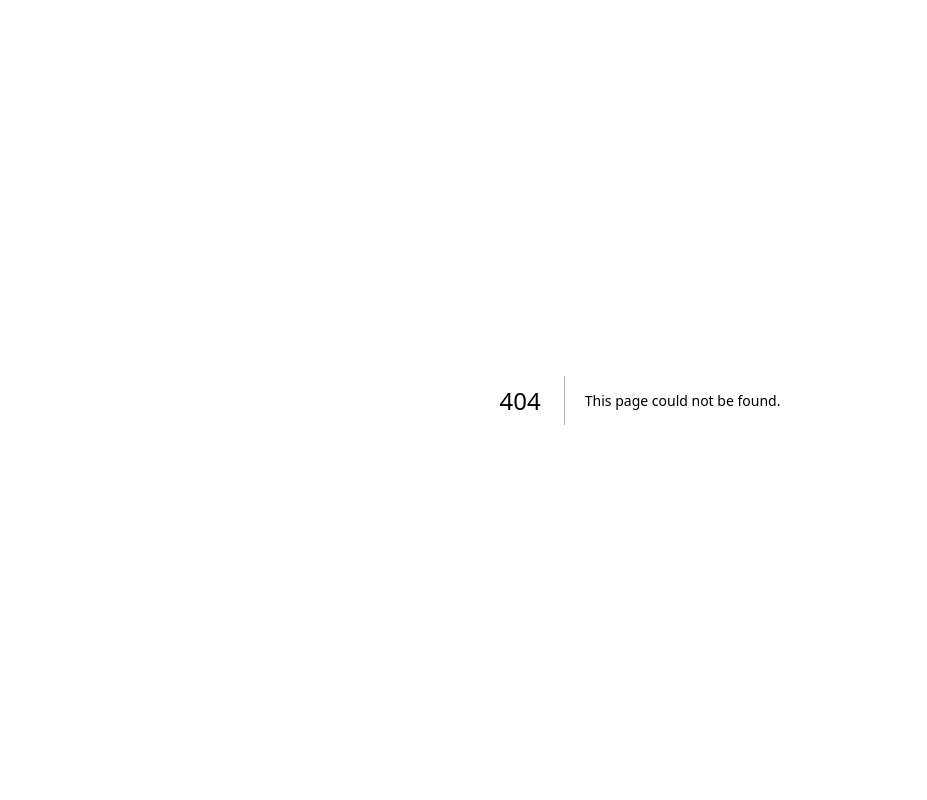
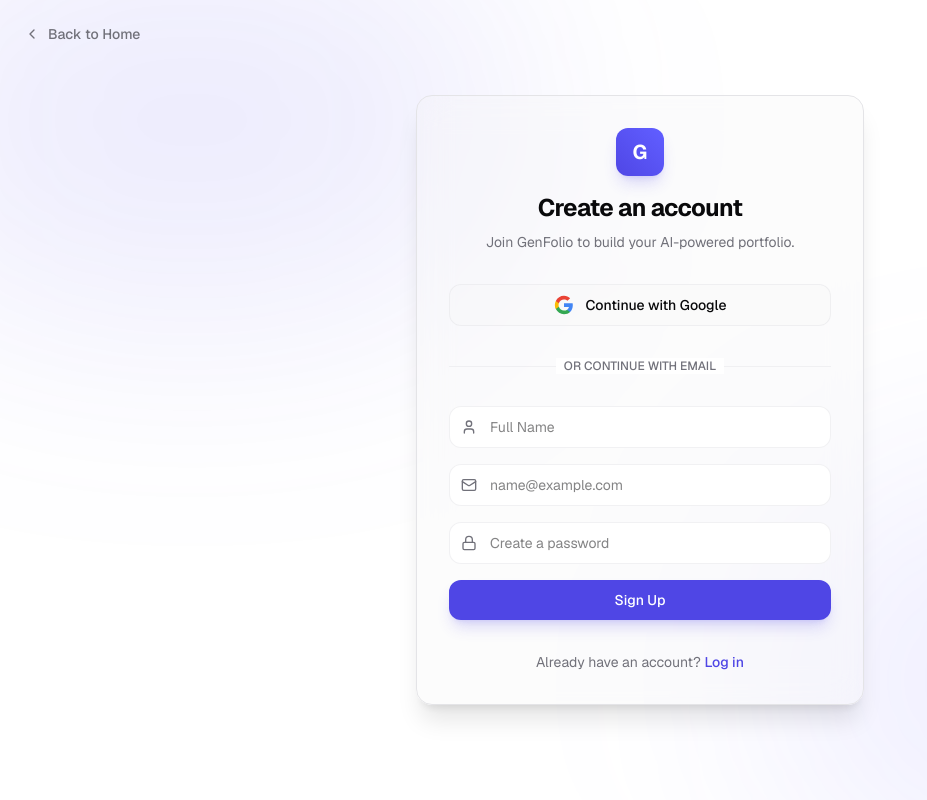
Before and after one commit to RangeshPandianPT/GenFolio, a Next.js app: page /signup in a window 1280 px wide. Before the commit this address had no page. Shown: the whole page, without its empty margins (0-927 px from the left). Built offline with nearby package versions, Linux system fonts and the light colour scheme; no server answers.

Commit message:
feat: build signup page with firebase

```diff
--- /dev/null
+++ b/src/app/signup/page.tsx
@@ -0,0 +1,157 @@
+"use client";
+
+import { useState } from "react";
+import { motion } from "framer-motion";
+import { ChevronLeft, Mail, Lock, User } from "lucide-react";
+import Link from "next/link";
+import { useRouter } from "next/navigation";
+import { getAuth, createUserWithEmailAndPassword, GoogleAuthProvider, signInWithPopup } from "firebase/auth";
+import { app } from "@/lib/firebase";
+
+export default function Signup() {
+  const [name, setName] = useState("");
+  const [email, setEmail] = useState("");
+  const [password, setPassword] = useState("");
+  const [isLoading, setIsLoading] = useState(false);
+  const router = useRouter();
+
+  const auth = getAuth(app);
+
+  const handleEmailSignup = async (e: React.FormEvent) => {
+    e.preventDefault();
+    setIsLoading(true);
+    try {
+      await createUserWithEmailAndPassword(auth, email, password);
+      router.push("/builder");
+    } catch (error) {
+      console.error("Failed to sign up", error);
+    } finally {
+      setIsLoading(false);
+    }
+  };
+
+  const handleGoogleSignup = async () => {
+    const provider = new GoogleAuthProvider();
+    try {
+      await signInWithPopup(auth, provider);
+      router.push("/builder");
+    } catch (error) {
+      console.error("Failed to sign up with Google", error);
+    }
+  };
+
+  return (
+    <div className="min-h-screen flex flex-col bg-background relative overflow-hidden">
+      {/* Background elements */}
+      <div className="absolute top-[-10%] left-[-10%] w-[50%] h-[50%] rounded-full bg-primary/10 blur-[120px] pointer-events-none" />
+      <div className="absolute bottom-[-10%] right-[-10%] w-[50%] h-[50%] rounded-full bg-indigo-500/10 blur-[120px] pointer-events-none" />
+
+      <header className="absolute top-0 w-full p-6 z-10">
+        <Link href="/" className="inline-flex items-center gap-2 text-sm font-medium text-muted-foreground hover:text-foreground transition-colors">
+          <ChevronLeft className="w-4 h-4" />
+          Back to Home
+        </Link>
+      </header>
+
+      <main className="flex-1 flex items-center justify-center p-6 z-10">
+        <motion.div
+          initial={{ opacity: 0, y: 20 }}
+          animate={{ opacity: 1, y: 0 }}
+          transition={{ duration: 0.4 }}
+          className="w-full max-w-md"
+        >
+          <div className="glass-panel p-8 rounded-2xl border border-border/50 shadow-2xl space-y-8">
+            <div className="text-center space-y-2">
+              <div className="w-12 h-12 rounded-xl bg-gradient-to-tr from-primary to-indigo-500 flex items-center justify-center text-white font-bold text-xl mx-auto mb-4 shadow-lg shadow-primary/20">
+                G
+              </div>
+              <h1 className="text-2xl font-bold tracking-tight">Create an account</h1>
+              <p className="text-sm text-muted-foreground">Join GenFolio to build your AI-powered portfolio.</p>
+            </div>
+
+            <div className="space-y-4">
+              <button
+                onClick={handleGoogleSignup}
+                className="w-full flex items-center justify-center gap-3 px-4 py-2.5 rounded-xl border border-border/50 bg-secondary/30 hover:bg-secondary/60 transition-colors font-medium text-sm"
+              >
+                <svg className="w-5 h-5" viewBox="0 0 24 24">
+                  <path d="M22.56 12.25c0-.78-.07-1.53-.2-2.25H12v4.26h5.92c-.26 1.37-1.04 2.53-2.21 3.31v2.77h3.57c2.08-1.92 3.28-4.74 3.28-8.09z" fill="#4285F4"/>
+                  <path d="M12 23c2.97 0 5.46-.98 7.28-2.66l-3.57-2.77c-.98.66-2.23 1.06-3.71 1.06-2.86 0-5.29-1.93-6.16-4.53H2.18v2.84C3.99 20.53 7.7 23 12 23z" fill="#34A853"/>
+                  <path d="M5.84 14.09c-.22-.66-.35-1.36-.35-2.09s.13-1.43.35-2.09V7.07H2.18C1.43 8.55 1 10.22 1 12s.43 3.45 1.18 4.93l2.85-2.22.81-.62z" fill="#FBBC05"/>
+                  <path d="M12 5.38c1.62 0 3.06.56 4.21 1.64l3.15-3.15C17.45 2.09 14.97 1 12 1 7.7 1 3.99 3.47 2.18 7.07l3.66 2.84c.87-2.6 3.3-4.53 6.16-4.53z" fill="#EA4335"/>
+                </svg>
+                Continue with Google
+              </button>
+            </div>
+
+            <div className="relative">
+              <div className="absolute inset-0 flex items-center">
+                <div className="w-full border-t border-border/50"></div>
+              </div>
+              <div className="relative flex justify-center text-xs uppercase">
+                <span className="bg-background px-2 text-muted-foreground font-medium">Or continue with email</span>
+              </div>
+            </div>
+
+            <form onSubmit={handleEmailSignup} className="space-y-4">
+              <div className="space-y-2">
+                <div className="relative">
+                  <User className="absolute left-3 top-1/2 -translate-y-1/2 w-4 h-4 text-muted-foreground" />
+                  <input
+                    type="text"
+                    placeholder="Full Name"
+                    value={name}
+                    onChange={(e) => setName(e.target.value)}
+                    className="w-full pl-10 pr-4 py-2.5 rounded-xl border border-border/50 bg-background focus:outline-none focus:ring-2 focus:ring-primary/50 transition-all text-sm"
+                    required
+                  />
+                </div>
+              </div>
+              <div className="space-y-2">
+                <div className="relative">
+                  <Mail className="absolute left-3 top-1/2 -translate-y-1/2 w-4 h-4 text-muted-foreground" />
+                  <input
+                    type="email"
+                    placeholder="name@example.com"
+                    value={email}
+                    onChange={(e) => setEmail(e.target.value)}
+                    className="w-full pl-10 pr-4 py-2.5 rounded-xl border border-border/50 bg-background focus:outline-none focus:ring-2 focus:ring-primary/50 transition-all text-sm"
+                    required
+                  />
+                </div>
+              </div>
+              <div className="space-y-2">
+                <div className="relative">
+                  <Lock className="absolute left-3 top-1/2 -translate-y-1/2 w-4 h-4 text-muted-foreground" />
+                  <input
+                    type="password"
+                    placeholder="Create a password"
+                    value={password}
+                    onChange={(e) => setPassword(e.target.value)}
+                    className="w-full pl-10 pr-4 py-2.5 rounded-xl border border-border/50 bg-background focus:outline-none focus:ring-2 focus:ring-primary/50 transition-all text-sm"
+                    required
+                  />
+                </div>
+              </div>
+
+              <button
+                type="submit"
+                disabled={isLoading}
+                className="w-full flex items-center justify-center py-2.5 rounded-xl bg-primary text-primary-foreground font-medium text-sm hover:bg-primary/90 transition-colors shadow-lg shadow-primary/20 disabled:opacity-70"
+              >
+                {isLoading ? "Creating account..." : "Sign Up"}
+              </button>
+            </form>
+
+            <div className="text-center text-sm text-muted-foreground">
+              Already have an account?{" "}
+              <Link href="/login" className="text-primary hover:underline font-medium">
+                Log in
+              </Link>
+            </div>
+          </div>
+        </motion.div>
+      </main>
+    </div>
+  );
+}
```
